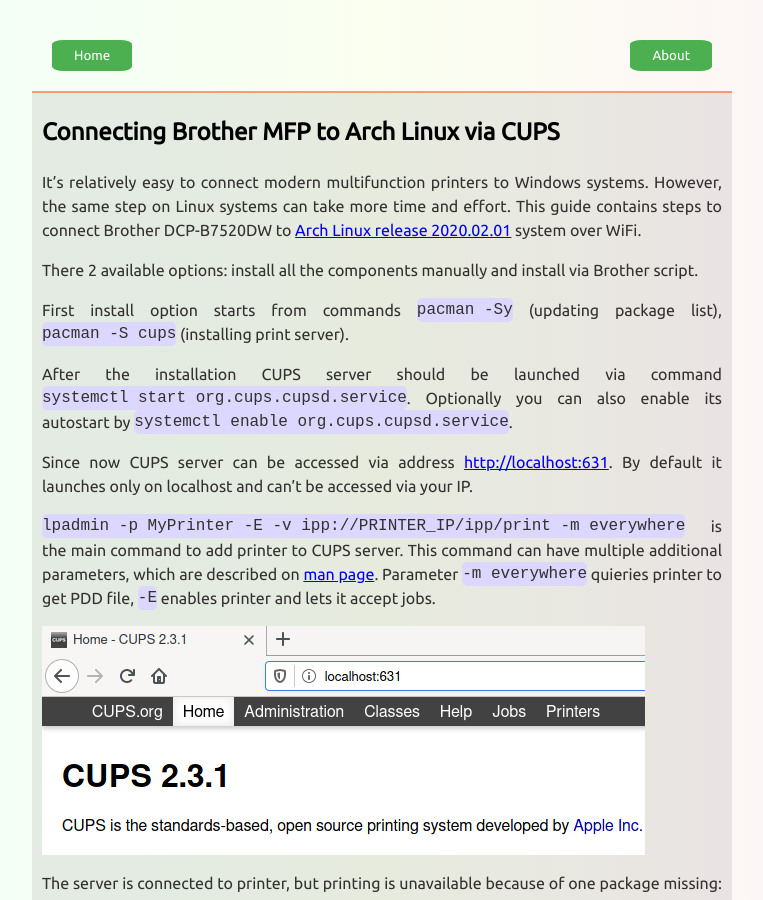
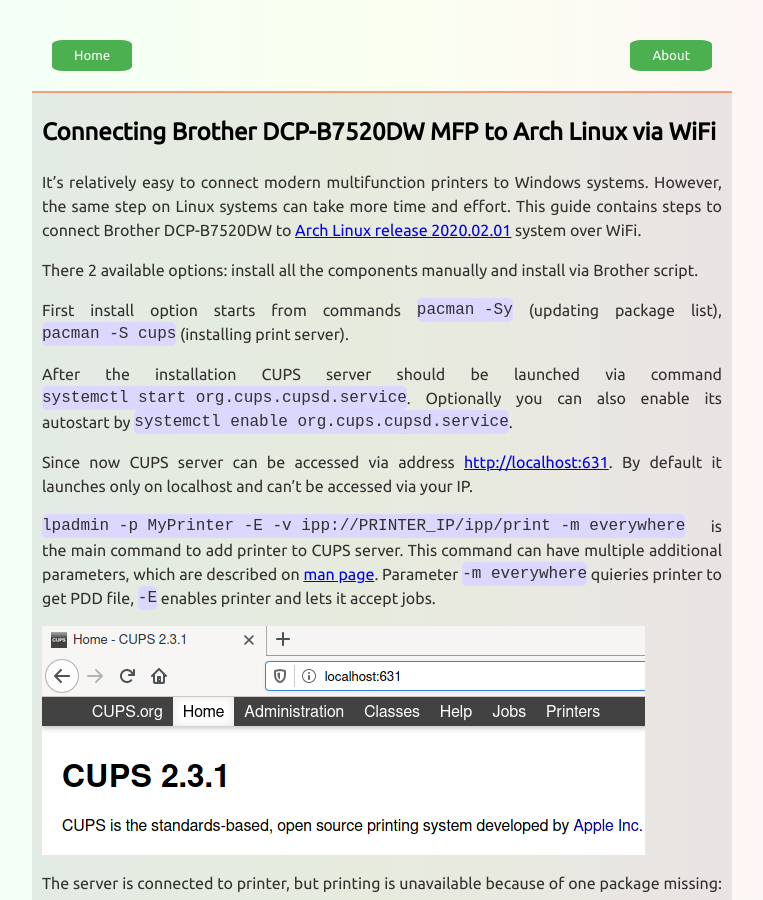
Before and after one commit to sashabrava/sashabrava.github.io, a Jekyll site: the page built from _posts/2020-02-07-connect-brother-arch.markdown, in a window 1280 px wide and 900 px high. Shown: the whole window, without its empty margins (258-1021 px from the left). Built offline with Jekyll 4.4.1, drawn with Linux system fonts in a browser that asks for light colours; comment, search, counter and statistics services are not loaded.

Commit message:
Update 2020-02-07-connect-brother-arch.markdown

```diff
--- a/_posts/2020-02-07-connect-brother-arch.markdown
+++ b/_posts/2020-02-07-connect-brother-arch.markdown
@@ -1,6 +1,6 @@
 ---
 layout: article
-title:  "Connecting Brother MFP to Arch Linux via CUPS"
+title:  "Connecting Brother DCP-B7520DW MFP to Arch Linux via WiFi"
 date:  2020-02-07 10:40:00 +0100
 categories: [linux, arch, MFP]
 description: "Guide how to connect Brother DCP-B7520DW MFP to Arch Linux"
```
